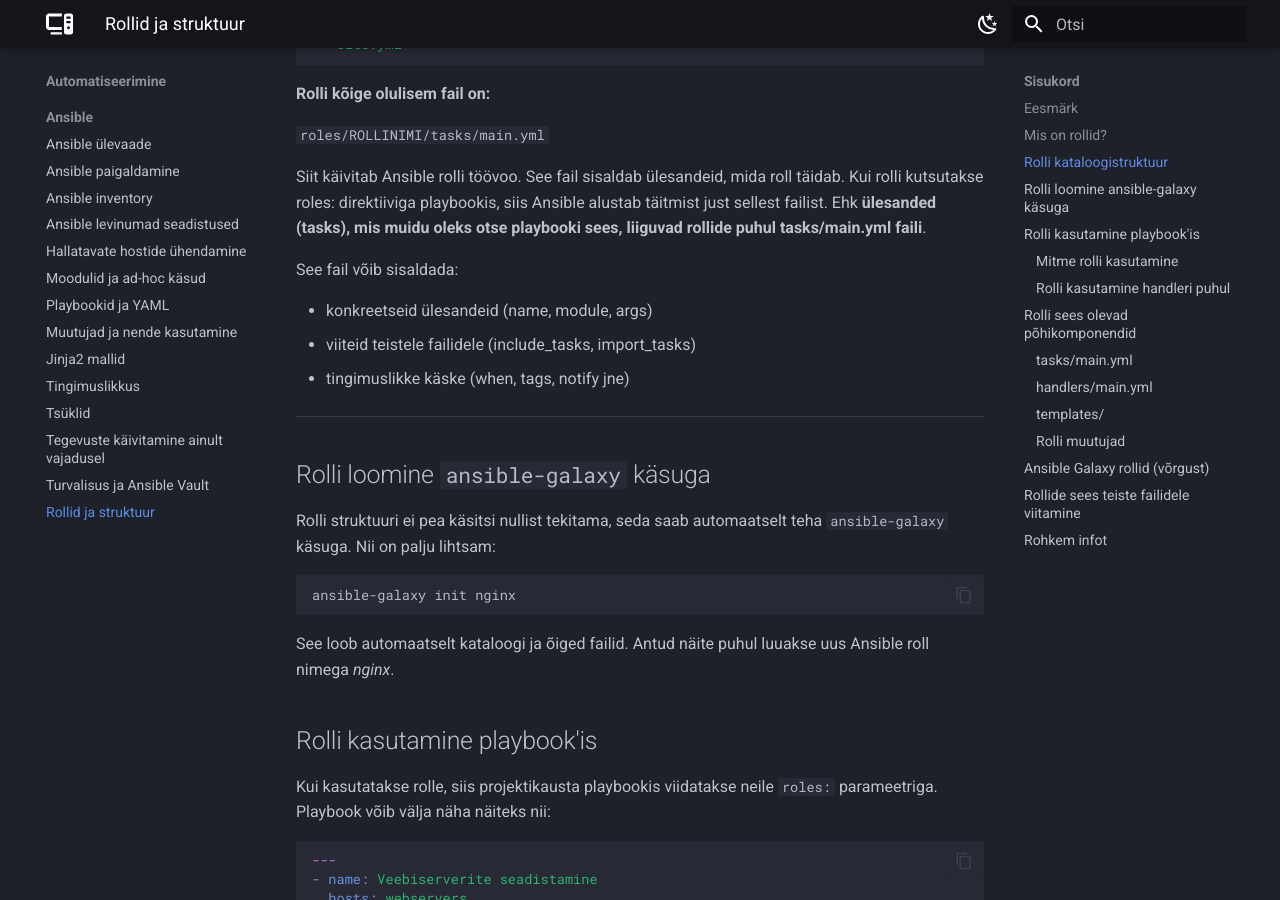
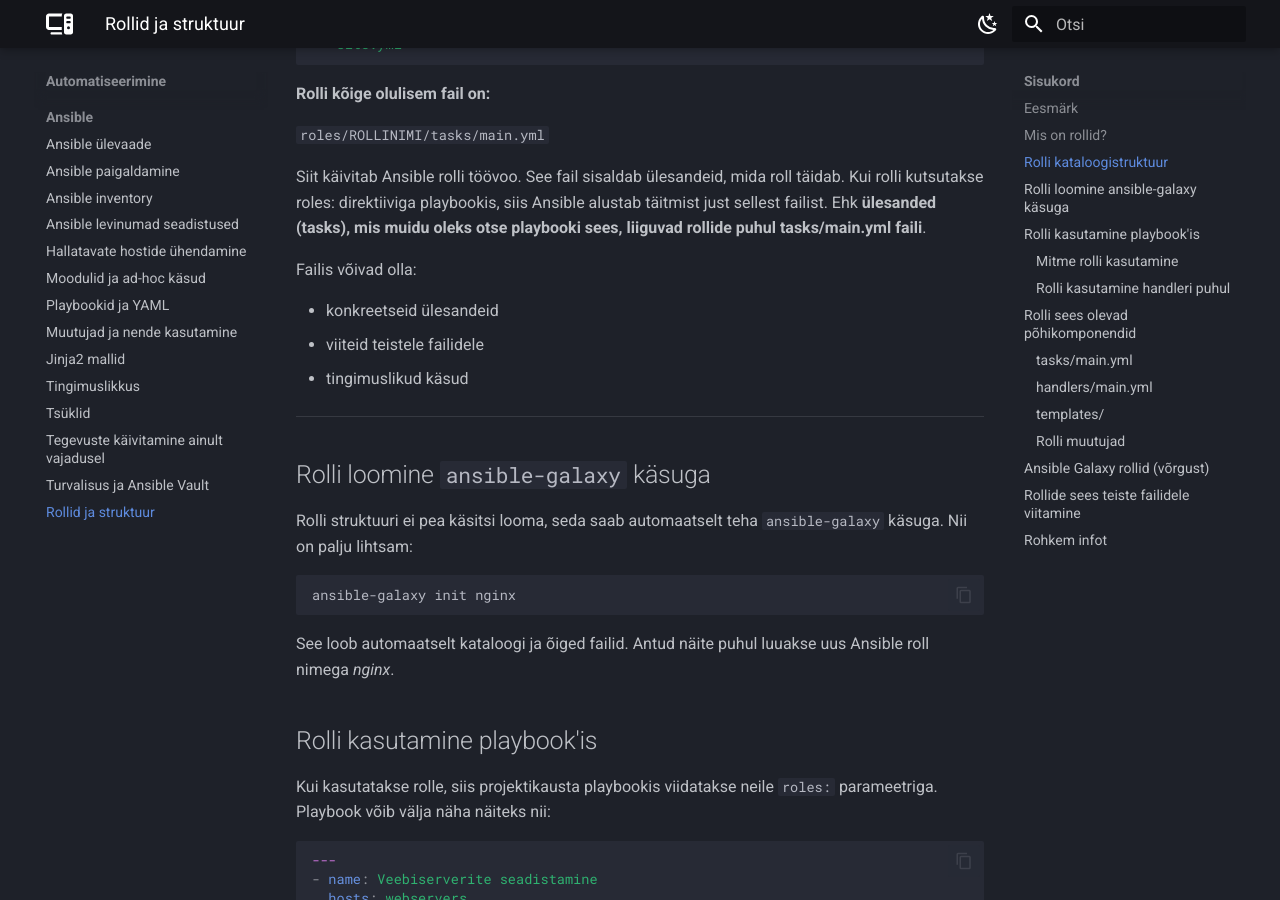
Before and after one commit to priitpaap/priitpaap.github.io, an MkDocs documentation site: the page built from docs/ansible/ansibleroles.md, in a window 1280 px wide and 900 px high, scrolled down 1773 px. Built offline with MkDocs 1.6.1 and Material for MkDocs 9.7.7, drawn with Linux system fonts in a browser that asks for light colours; some of the changed text lies outside the part shown.

Commit message:
Update ansibleroles.md

````diff
--- a/docs/ansible/ansibleroles.md
+++ b/docs/ansible/ansibleroles.md
@@ -74,17 +74,17 @@ myproject/
 Siit käivitab Ansible rolli töövoo. See fail sisaldab ülesandeid, mida roll täidab.
 Kui rolli kutsutakse roles: direktiiviga playbookis, siis Ansible alustab täitmist just sellest failist. Ehk **ülesanded (tasks), mis muidu oleks otse playbooki sees, liiguvad rollide puhul tasks/main.yml faili**.
 
-See fail võib sisaldada:
+Failis võivad olla:
 
-- konkreetseid ülesandeid (name, module, args)
-- viiteid teistele failidele (include_tasks, import_tasks)
-- tingimuslikke käske (when, tags, notify jne)
+- konkreetseid ülesandeid
+- viiteid teistele failidele
+- tingimuslikud käsud
 
 ---
 
 ## Rolli loomine `ansible-galaxy` käsuga
 
-Rolli struktuuri ei pea käsitsi nullist tekitama, seda saab automaatselt teha `ansible-galaxy` käsuga. Nii on palju lihtsam:
+Rolli struktuuri ei pea käsitsi looma, seda saab automaatselt teha `ansible-galaxy` käsuga. Nii on palju lihtsam:
 
 ```bash
 ansible-galaxy init nginx
````
Also changed, not shown: other parts of docs/ansible/ansibleroles.md (+1 -1 lines).
